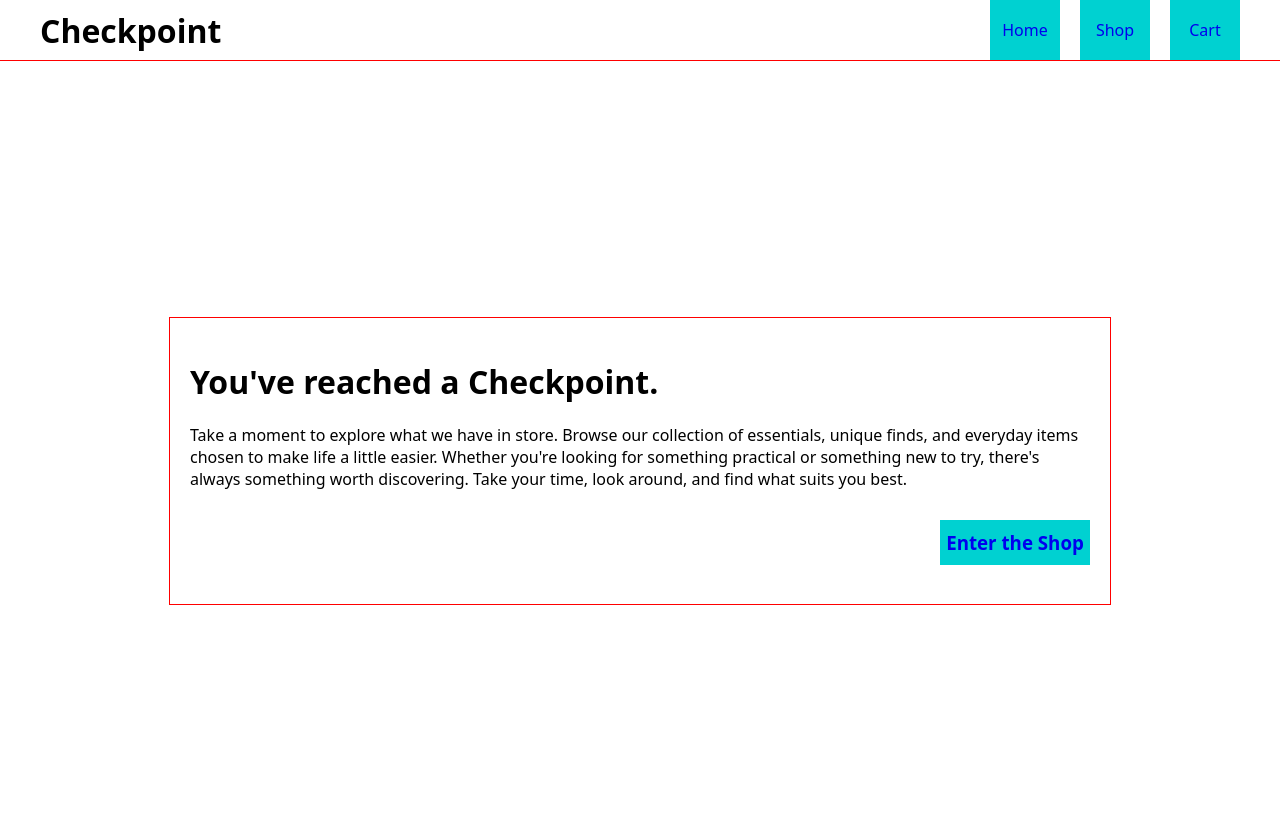
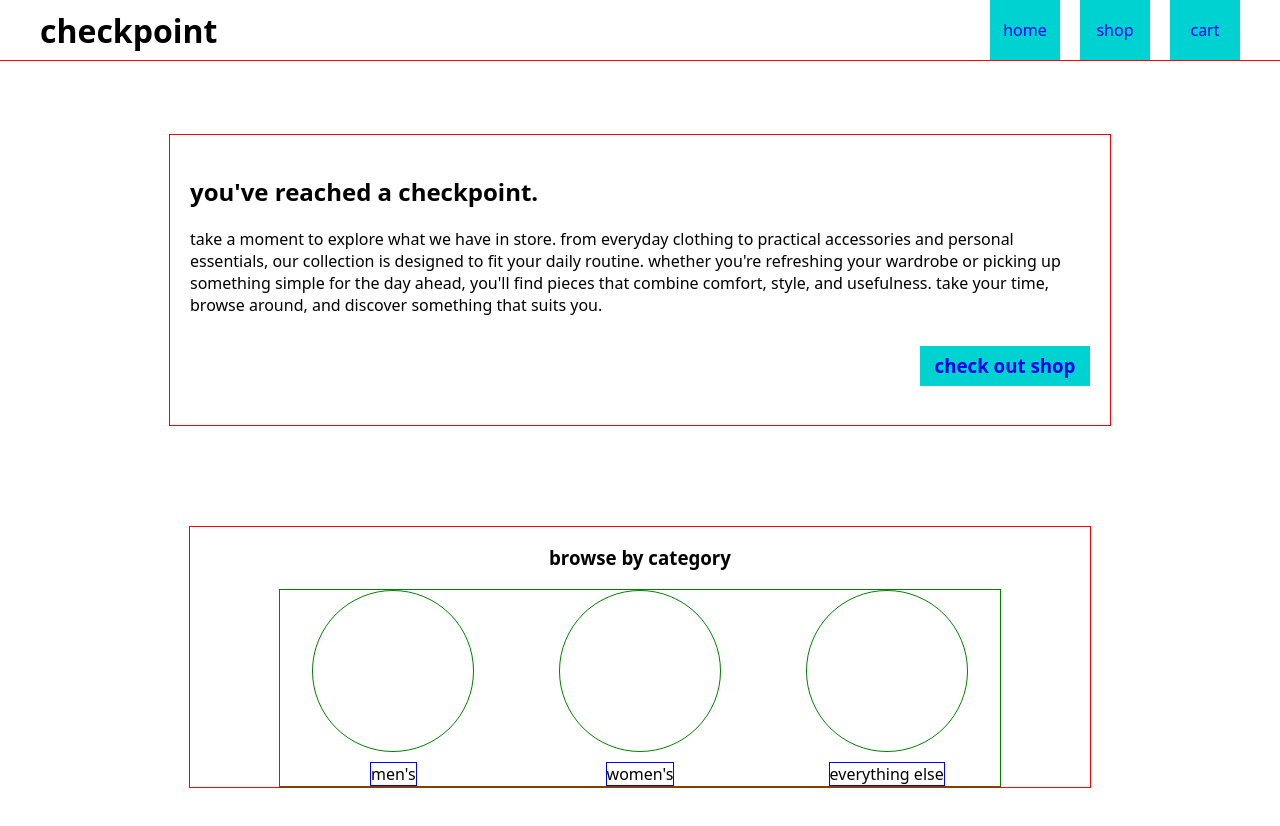
Before and after one commit to karldreta/shopping-cart-odinProject, a React (Vite) app: page / in a window 1280 px wide. Shown: the top 826 px of the page. Built offline with nearby package versions, Linux system fonts and the light colour scheme.

Commit message:
Add catorgories section

```diff
--- a/index.html
+++ b/index.html
@@ -4,7 +4,7 @@
     <meta charset="UTF-8" />
     <link rel="icon" type="image/svg+xml" href="/vite.svg" />
     <meta name="viewport" content="width=device-width, initial-scale=1.0" />
-    <title>shopping-cart</title>
+    <title>Checkout | Shopping Cart via The Odin Project</title>
   </head>
   <body>
     <div id="root"></div>
--- a/src/components/HomePage.jsx
+++ b/src/components/HomePage.jsx
@@ -1,15 +1,42 @@
 import '../styles/HomePage.css';
 
 const HomePage = () => {
+
+
     return (
         <main>
-            <div id="HeroSection">
+            <section id="HeroSection">
                 <h1>You've reached a Checkpoint.</h1>
                 <p>
-                Take a moment to explore what we have in store. Browse our collection of essentials, unique finds, and everyday items chosen to make life a little easier. Whether you're looking for something practical or something new to try, there's always something worth discovering. Take your time, look around, and find what suits you best.
+                Take a moment to explore what we have in store. From everyday clothing to practical accessories and personal essentials, our collection is designed to fit your daily routine. Whether you're refreshing your wardrobe or picking up something simple for the day ahead, you'll find pieces that combine comfort, style, and usefulness. Take your time, browse around, and discover something that suits you.
                 </p>
-                <h3><a href="/">Enter the Shop</a></h3>
-            </div>
+                <h3><a href="/">Check out Shop</a></h3>
+            </section>
+            <section id="CategoriesSection">
+                <h3>Browse by Category</h3>
+                <ul>
+                    <li>
+                        <a href="#"></a>
+                        <div className='iconWrapper'>
+
+                        </div>
+                        <span>Men's</span>
+                    </li>
+                    <li>
+                        <a href="#"></a>
+                        <div className='iconWrapper'>
+                        </div>
+                        <span>Women's</span>
+                    </li>
+                    <li>
+                    <a href="#"></a>
+                        <div className='iconWrapper'>
+                        </div>
+                        <span>Everything else</span>
+                    </li>
+                </ul>
+            </section>
+
         </main>
     )
 }
--- a/src/index.css
+++ b/src/index.css
@@ -1,5 +1,6 @@
 :root {
   font-family: system-ui, Avenir, Helvetica, Arial, sans-serif;
+  text-transform: lowercase;
   /* line-height: 1.5;
   font-weight: 400; */
 
--- a/src/styles/HomePage.css
+++ b/src/styles/HomePage.css
@@ -3,6 +3,7 @@ main {
     display: flex;
     justify-content: center;
     align-items: center;
+    flex-direction: column;
   }
 
 #HeroSection {
@@ -22,16 +23,73 @@ main {
     justify-content: center;
     align-items: center;
 
-    width: 150px;
-    height: 45px;
+    width: 170px;
+    height: 40px;
 
     text-decoration: none;
     background-color: rgb(0, 209, 209);
 }
 
-
-
 #HeroSection h3 a:hover {
     cursor: pointer;
     background-color: aqua;
 }
+
+#CategoriesSection {
+    border: 1px solid red;
+    margin-top: 100px;
+    display: flex;
+    flex-direction: column;
+    justify-content: center;
+    align-items: center;
+    width: 900px;
+}
+
+/* #CategoriesSection h3 {
+    text-decoration: underline;
+} */
+
+#CategoriesSection ul {
+    /* border: 1px solid green; */
+    display: flex;
+    gap: 20px;
+    margin: 0;
+    padding: 0;
+    list-style: none;
+}
+
+#CategoriesSection ul {
+    border: 1px solid green;
+    display: flex;
+    justify-content: space-around;
+    align-items: center;
+    margin: 0;
+    padding: 0;
+    list-style: none;
+    width: 80%;
+}
+
+#CategoriesSection ul li {
+    /* border: 1px solid green; */
+    border-radius: 50%;
+    display: flex;
+    flex-direction: column;
+    justify-content: center;
+    align-items: center;
+
+}
+
+#CategoriesSection ul li a {
+    border: 1px solid green;
+    border-radius: 50%;
+    width: 160px;
+    height: 160px;
+
+    color: black;
+    text-decoration: none;
+}
+
+#CategoriesSection ul li span {
+    border: 1px solid blue;
+    margin-top: 10px;
+}
```
